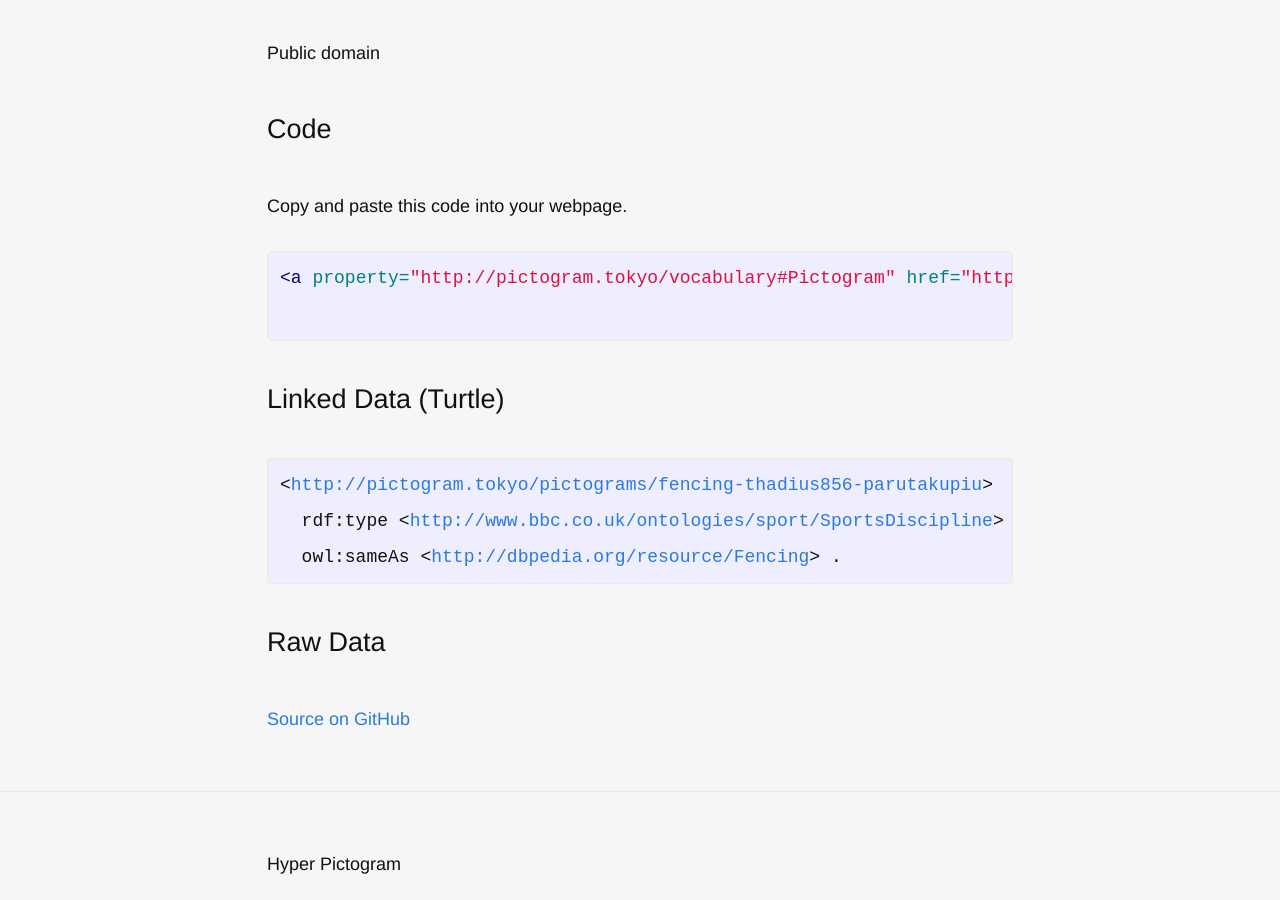
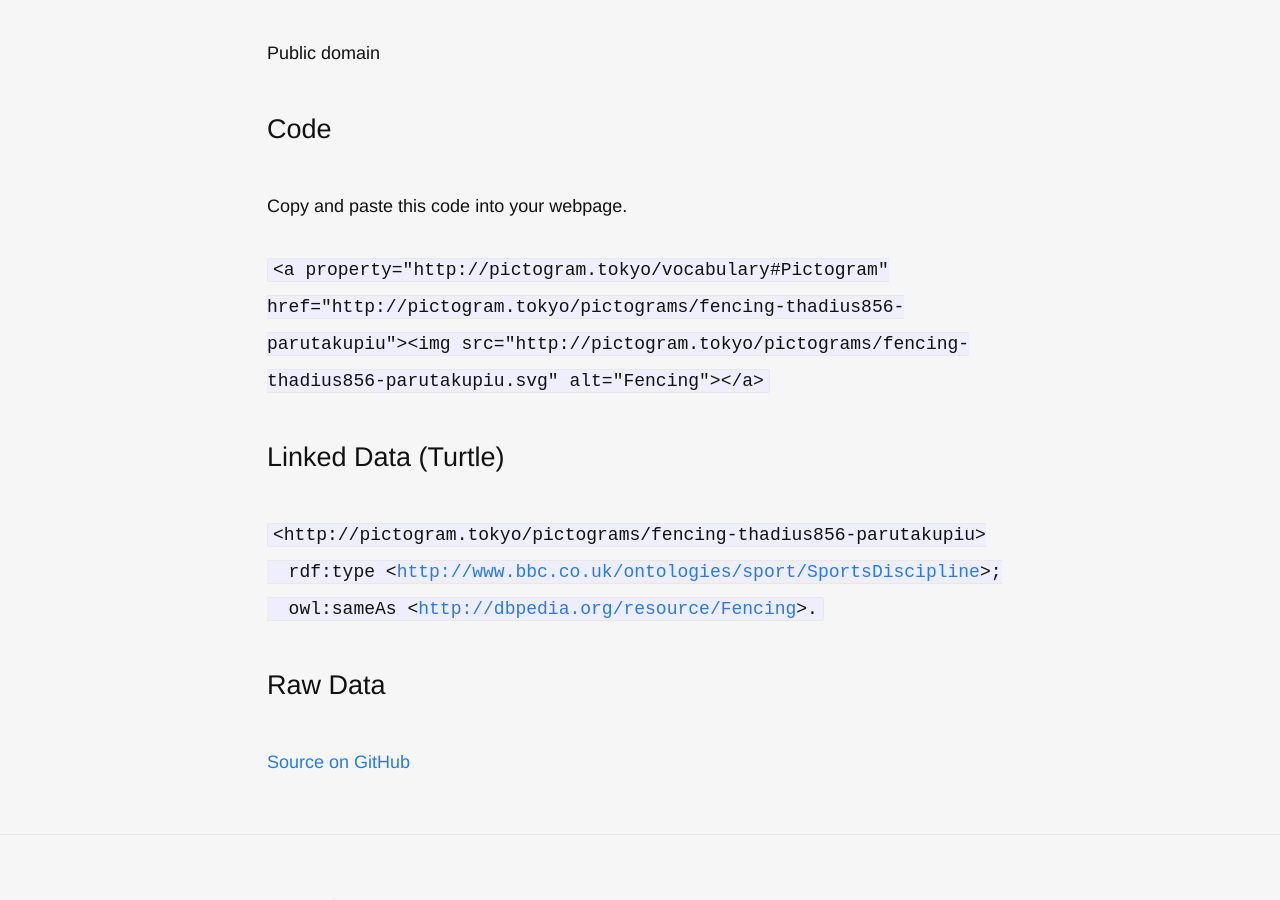
Before and after one commit to hyperpictogram/hyperpictogram.github.io, a Jekyll site: the page built from _pictograms/fencing-thadius856-parutakupiu.md, in a window 1280 px wide and 900 px high, scrolled down 1105 px. Built offline with Jekyll 4.4.1, drawn with Linux system fonts in a browser that asks for light colours.

Commit message:
update code: formatting and the code content

```diff
--- a/_layouts/pictogram.html
+++ b/_layouts/pictogram.html
@@ -103,15 +103,14 @@ labels:
         <h2 class="pictogram-m17n" lang="{{ lang }}">{{ layout.labels.code[lang] }}</h2>
         <p class="pictogram-m17n" lang="{{ lang }}">{{ layout.labels.codeUsage[lang] }}</p>
       {% endfor %}
-      {% highlight html %}<a property="{{ site.url }}/vocabulary#Pictogram" href="{{ permalinkOfResource }}"><img src="{{ page.url | replace:'.html','.svg' | prepend: site.baseurl | prepend: site.url }}" alt="{{ page.name.en }}"></a>
-      {% endhighlight %}
+      <code>&lt;a property="http://pictogram.tokyo/vocabulary#Pictogram" href="http://pictogram.tokyo/pictograms/fencing-thadius856-parutakupiu"&gt;&lt;img src="http://pictogram.tokyo/pictograms/fencing-thadius856-parutakupiu.svg" alt="Fencing"&gt;&lt;/a&gt;</code>
     </section>
 
     <section id="links">
       <h2 lang="en">Linked Data (Turtle)</h2>
-<pre><code>&lt;<a href="{{ permalinkOfResource }}">{{ permalinkOfResource }}</a>&gt;
-{% for link in page.links %}  {{ link[0] }} &lt;<a property="{{ link[0]}}" href="{{ link[1] }}">{{ link[1] }}</a>&gt; {% if forloop.last %}.{% else %};{% endif %}
-{% endfor %}</code></pre>
+      <code resource="{{ permalinkOfResource }}">&lt;{{ permalinkOfResource }}&gt;<br>
+      {% for link in page.links %}&nbsp;&nbsp;{{ link[0] }} &lt;<a property="{{ link[0]}}" href="{{ link[1] }}">{{ link[1] }}</a>&gt;{% if forloop.last %}.{% else %};<br>{% endif %}
+      {% endfor %}</code>
     </section>
 
     <section id="raw_data">
```
